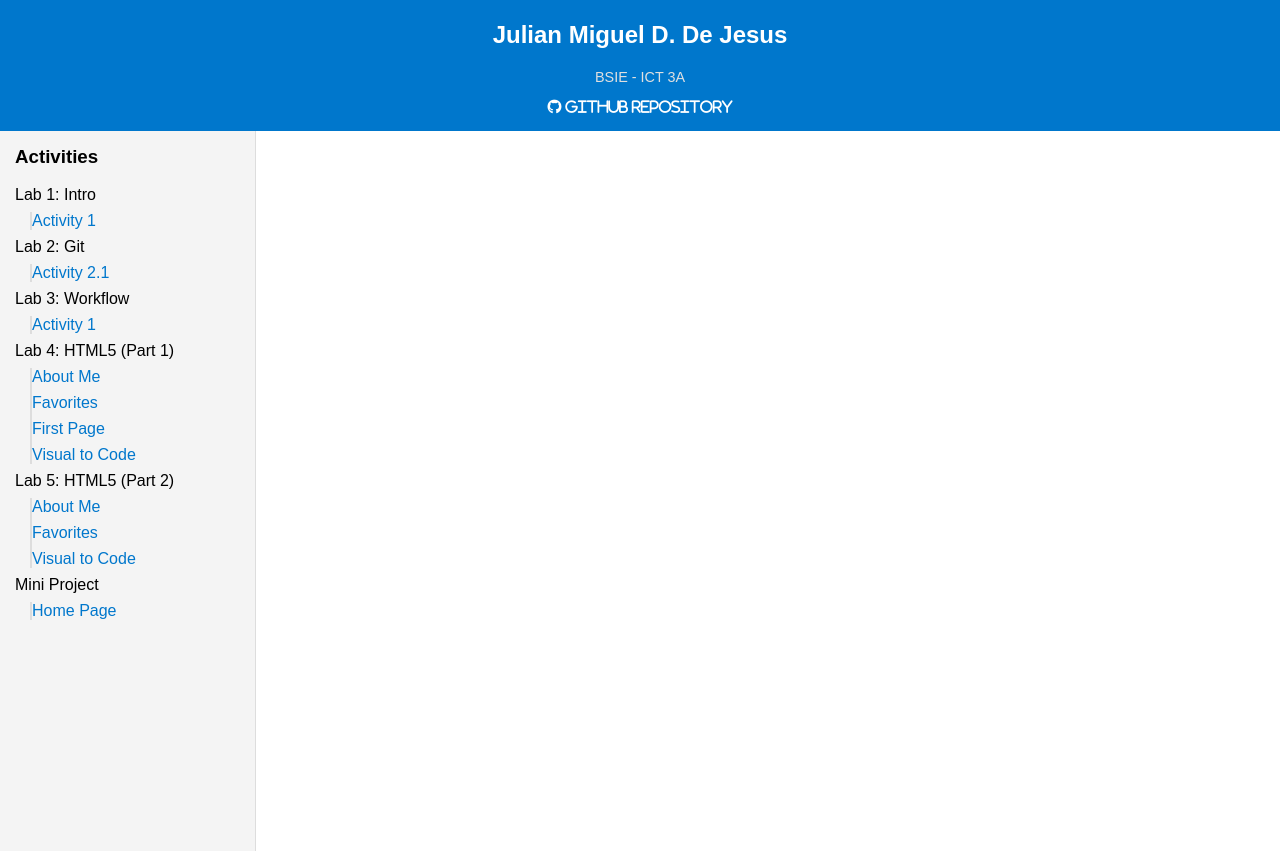
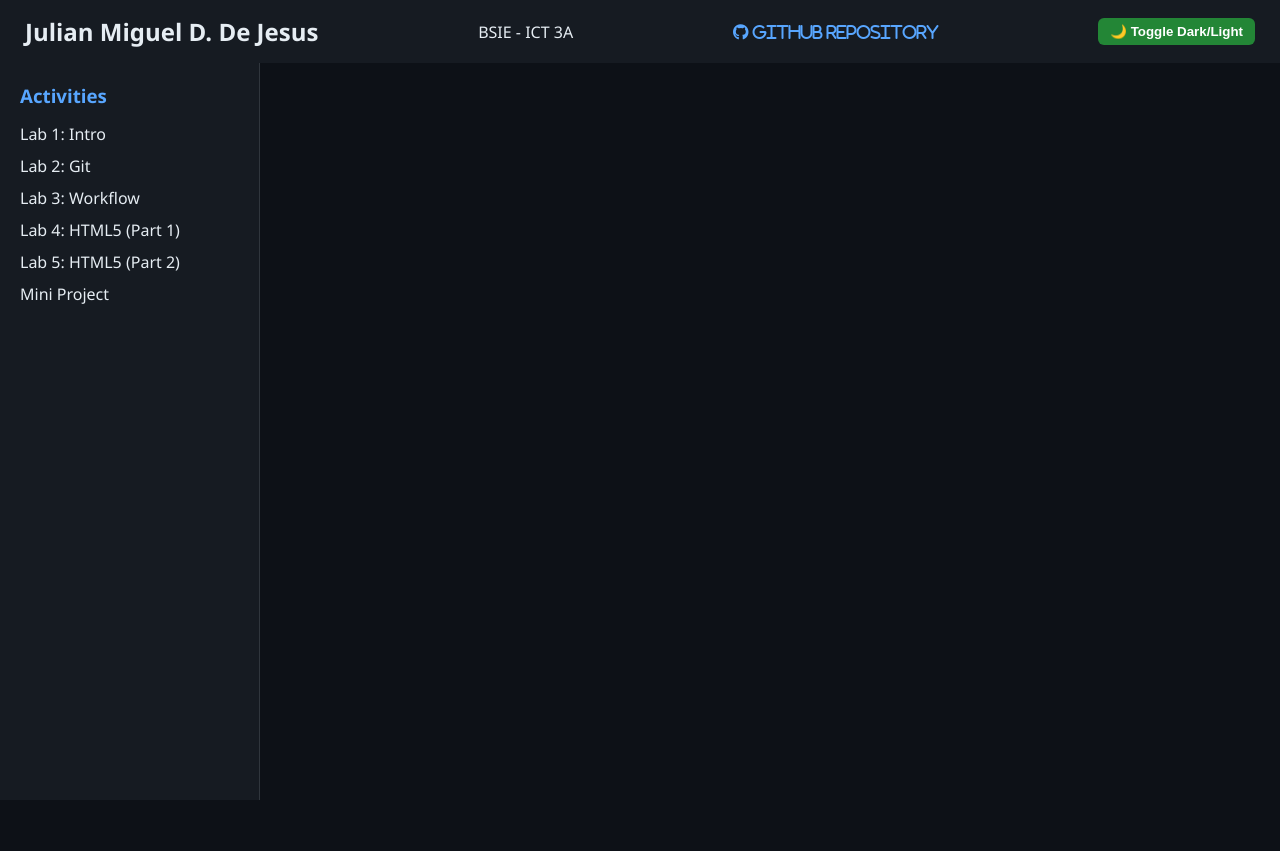
Before and after one commit to JulianMiguelDDeJesus/WEBB-DEV-LAB, a plain HTML site: page index.html in a window 1280 px wide. After the commit the page ends 800 px from the top, so only its background shows below. Drawn offline with Linux system fonts and the light colour scheme.

Commit message:
Update all files

```diff
--- a/index.html
+++ b/index.html
@@ -3,7 +3,7 @@
 <head>
   <meta charset="UTF-8">
   <meta name="viewport" content="width=device-width, initial-scale=1.0">
-  <title>Student Profile</title>
+  <title>Student Profile - HighTech</title>
   <link rel="stylesheet" href="style.css">
   <link rel="stylesheet" href="https://cdnjs.cloudflare.com/ajax/libs/font-awesome/6.5.1/css/all.min.css">
 </head>
@@ -12,72 +12,53 @@
   <header>
     <h2>Julian Miguel D. De Jesus</h2>
     <p>BSIE - ICT 3A</p>
-    <p><a class="custom-link fa-brands fa-github"
-      href="https://github.com/JulianMiguelDDeJesus/WEBB-DEV-LAB"> Github Repository</a></p>
+    <p>
+      <a class="custom-link fa-brands fa-github"
+         href="https://github.com/JulianMiguelDDeJesus/WEBB-DEV-LAB"> Github Repository</a>
+    </p>
+    <button id="theme-toggle">🌙 Toggle Dark/Light</button>
   </header>
 
   <div class="container">
     <div class="sidebar">
       <h3>Activities</h3>
       <ul>
-        <li> Lab 1: Intro
+        <li class="menu"> Lab 1: Intro
           <ul>
-            <li>
-              <a href="Lab 1/Activity 1.html" target="activity-frame">Activity 1</a>
-            </li>
+            <li><a href="Lab 1/Activity 1.html" target="activity-frame">Activity 1</a></li>
           </ul>
         </li>
-        <li> Lab 2: Git
+        <li class="menu"> Lab 2: Git
           <ul>
-            <li>
-              <a href="Lab 2/Activity 2.1 .html" target="activity-frame">Activity 2.1</a>
-            </li>
+            <li><a href="Lab 2/Activity 2.1 .html" target="activity-frame">Activity 2.1</a></li>
           </ul>
         </li>
-        <li> Lab 3: Workflow
+        <li class="menu"> Lab 3: Workflow
           <ul>
-            <li>
-              <a href="Lab 3/Activity 1.html" target="activity-frame">Activity 1</a>
-            </li>
+            <li><a href="Lab 3/Activity 1.html" target="activity-frame">Activity 1</a></li>
           </ul>
         </li>
-        <li> Lab 4: HTML5 (Part 1)
+        <li class="menu"> Lab 4: HTML5 (Part 1)
           <ul>
-            <li>
-              <a href="Lab 4/About me.html" target="activity-frame">About Me</a>
-            </li>
-            <li>
-              <a href="Lab 4/Favorties.html" target="activity-frame">Favorites</a>
-            </li>
-            <li>
-              <a href="Lab 4/First Page.html" target="activity-frame">First Page</a>
-            </li>
-             <li>
-              <a href="Lab 4/VisualtoCode.html" target="activity-frame">Visual to Code</a>
-            </li>
+            <li><a href="Lab 4/About me.html" target="activity-frame">About Me</a></li>
+            <li><a href="Lab 4/Favorites.html" target="activity-frame">Favorites</a></li>
+            <li><a href="Lab 4/First Page.html" target="activity-frame">First Page</a></li>
+            <li><a href="Lab 4/VisualtoCode.html" target="activity-frame">Visual to Code</a></li>
           </ul>
         </li>
-         <li> Lab 5: HTML5 (Part 2)
+        <li class="menu"> Lab 5: HTML5 (Part 2)
           <ul>
-            <li>
-              <a href="Lab 5/About me.html" target="activity-frame">About Me</a>
-            </li>
-            <li>
-              <a href="Lab 5/Favorites.html" target="activity-frame">Favorites</a>
-            </li>
-            <li>
-              <a href="Lab 5/VisualtoCode.html" target="activity-frame">Visual to Code</a>
-            </li>
+            <li><a href="Lab 5/About me.html" target="activity-frame">About Me</a></li>
+            <li><a href="Lab 5/Favorites.html" target="activity-frame">Favorites</a></li>
+            <li><a href="Lab 5/VisualtoCode.html" target="activity-frame">Visual to Code</a></li>
           </ul>
         </li>
-        <li>Mini Project
+        <li class="menu"> Mini Project
           <ul>
             <li><a href="Mini Project/html.index" target="activity-frame">Home Page</a></li>
           </ul>
         </li>
       </ul>
-
-
     </div>
 
     <div class="content">
@@ -85,5 +66,6 @@
     </div>
   </div>
 
+  <script src="script.js"></script>
 </body>
 </html>
--- a/script.js
+++ b/script.js
@@ -0,0 +1,17 @@
+// Collapsible menus
+document.querySelectorAll(".menu").forEach(item => {
+  item.addEventListener("click", () => {
+    item.classList.toggle("active");
+  });
+});
+
+// Dark/Light Mode Toggle
+const body = document.body;
+const toggleBtn = document.getElementById("theme-toggle");
+
+toggleBtn.addEventListener("click", () => {
+  body.classList.toggle("light");
+  toggleBtn.textContent = body.classList.contains("light")
+    ? "🌑 Toggle Dark"
+    : "🌙 Toggle Light";
+});
--- a/style.css
+++ b/style.css
@@ -1,85 +1,93 @@
+* { margin: 0; padding: 0; box-sizing: border-box; }
 body {
-  font-family: Arial, sans-serif;
-  margin: 0;
+  font-family: 'Segoe UI', sans-serif;
+  display: flex;
+  flex-direction: column;
+  height: 100vh;
+  background: #0d1117;
+  color: #e6edf3;
+  transition: background 0.3s, color 0.3s;
 }
 
 header {
-  background: #0077cc;
-  color: white;
-  padding: 1px;
-  text-align: center;
+  background: #161b22;
+  padding: 15px 25px;
+  box-shadow: 0 2px 5px rgba(0,0,0,.5);
+  display: flex;
+  justify-content: space-between;
+  align-items: center;
 }
 
-header p{
-  font-size: 0.9em;
-  color: #e0e0e0;
+header a {
+  color: #58a6ff;
+  text-decoration: none;
+  font-weight: bold;
 }
+header a:hover { text-decoration: underline; }
+
+#theme-toggle {
+  padding: 6px 12px;
+  border: none;
+  border-radius: 6px;
+  cursor: pointer;
+  background: #238636;
+  color: white;
+  font-weight: bold;
+  transition: 0.3s;
+}
+#theme-toggle:hover { background: #2ea043; }
 
 .container {
   display: flex;
-  height: 90vh;
+  flex: 1;
+  overflow: hidden;
 }
 
+/* Sidebar */
 .sidebar {
-  width: 20%;
-  background: #f4f4f4;
-  padding: 15px;
-  box-sizing: border-box;
-  border-right: 1px solid #ddd;
+  width: 260px;
+  background: #161b22;
+  padding: 20px;
   overflow-y: auto;
+  border-right: 1px solid #30363d;
 }
-
-.sidebar h3 {
-  margin-top: 0;
-}
-
-.sidebar ul {
-  list-style: none;
-  padding-left: 0;
-}
-
-.sidebar li {
-  margin: 8px 0;
-}
-
-.sidebar li ul {
-  margin-left: 15px;
-  padding-left: 0px;
-  border-left: 2px solid #ddd;
-}
+.sidebar h3 { margin-bottom: 15px; color: #58a6ff; }
+.sidebar ul { list-style: none; }
+.sidebar li { margin-bottom: 10px; cursor: pointer; }
+.sidebar li > ul { margin-left: 15px; display: none; }
+.sidebar li.active > ul { display: block; }
 
 .sidebar a {
+  color: #c9d1d9;
   text-decoration: none;
-  color: #0077cc;
+  transition: color 0.3s;
 }
+.sidebar a:hover { color: #58a6ff; }
 
-.sidebar a:hover {
-  text-decoration: underline;
+/* Content */
+.content {
+  flex: 1;
+  background: #0d1117;
+  display: flex;
+  justify-content: center;
+  align-items: center;
 }
-
-.content {
-  width: 80%;
-  padding: 15px;
-  box-sizing: border-box;
-}
-
 iframe {
   width: 100%;
   height: 100%;
   border: none;
 }
 
-.custom-link {
-    text-decoration: none; /* Removes underline */
-    color: #ffffff; /* Set your desired color (e.g., blue) */
+/* Light mode */
+body.light {
+  background: #f5f5f5;
+  color: #222;
 }
-
-.custom-link:visited {
-    color: #ffffff; /* Same color for visited links */
+body.light header {
+  background: #eaeaea;
 }
-
-.custom-link:hover,
-.custom-link:active {
-    color: #06559e; /* Same color for hover and active states */
-    text-decoration: none; /* Ensure no underline on hover */
+body.light .sidebar {
+  background: #f0f0f0;
+  border-right: 1px solid #ccc;
 }
+body.light a { color: #0066cc; }
```
